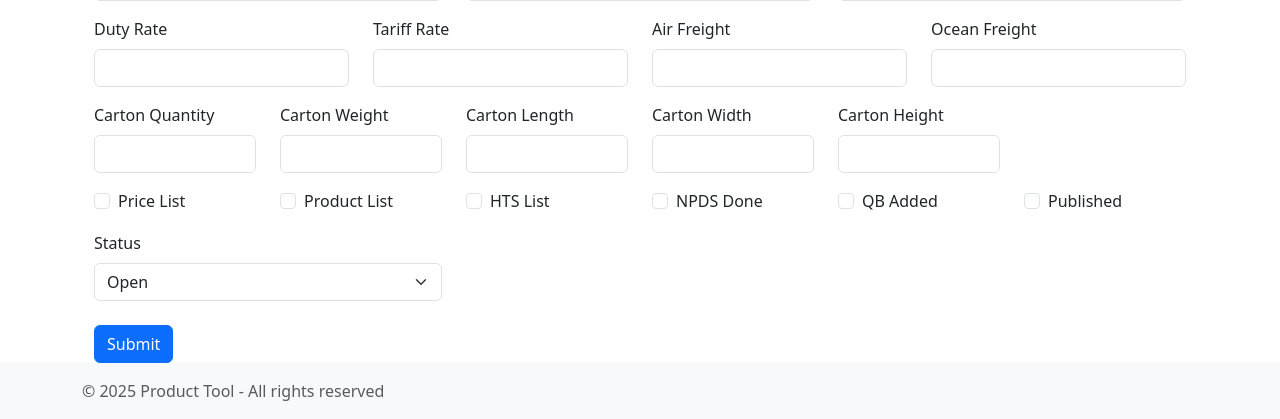
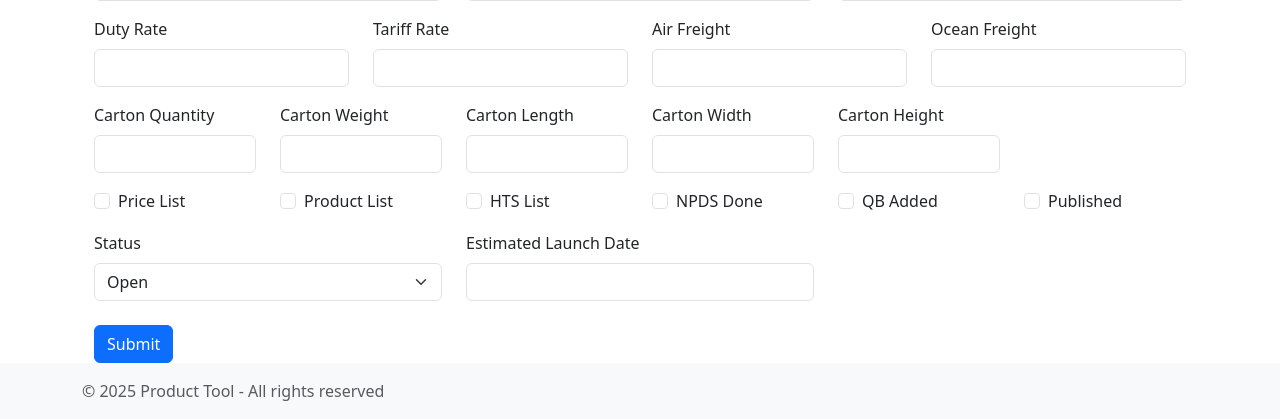
Before and after one commit to alexkharrod/django_ptool, a Django app: page /products/add_product/ in a window 1280 px wide. Shown: the part 781-1200 px from the top of the page. Run offline with Django 4.2, Linux system fonts and the light colour scheme; some libraries are stand-ins or nearby versions.

Commit message:
Add product to DB

```diff
--- a/products/templates/add_product.html
+++ b/products/templates/add_product.html
@@ -169,6 +169,10 @@
                     <option value="Canceled">Canceled</option>
                 </select>
             </div>
+            <div class="col-md-4">
+                <label for="id_status" class="form-label">Estimated Launch Date</label>
+                {{ form.estimated_launch|add_class:"form-control" }}
+            </div>
         </div>
 
         <div class="mt-4">
--- a/products/views.py
+++ b/products/views.py
@@ -12,10 +12,13 @@ def home(request):
 
 def add_product(request):
 
-    if "method" == "POST":
+    if request.method == "POST":
         form = CreateProductForm(request.POST)
         if form.is_valid():
+            print(form.cleaned_data)
             form.save()
             return redirect("home")
-    form = CreateProductForm()
+
+    else:
+        form = CreateProductForm()
     return render(request, "add_product.html", {"form": form})
```
